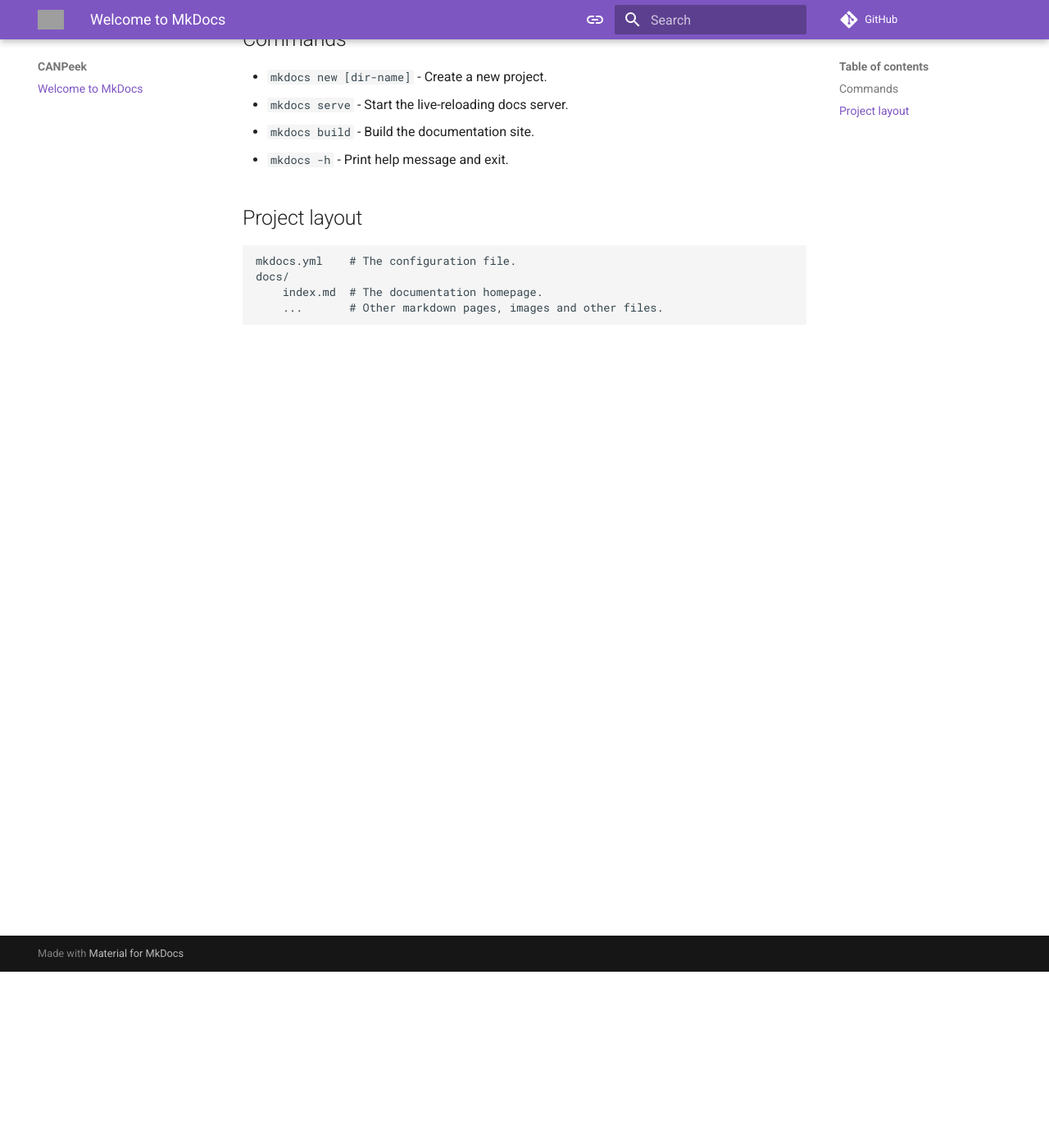
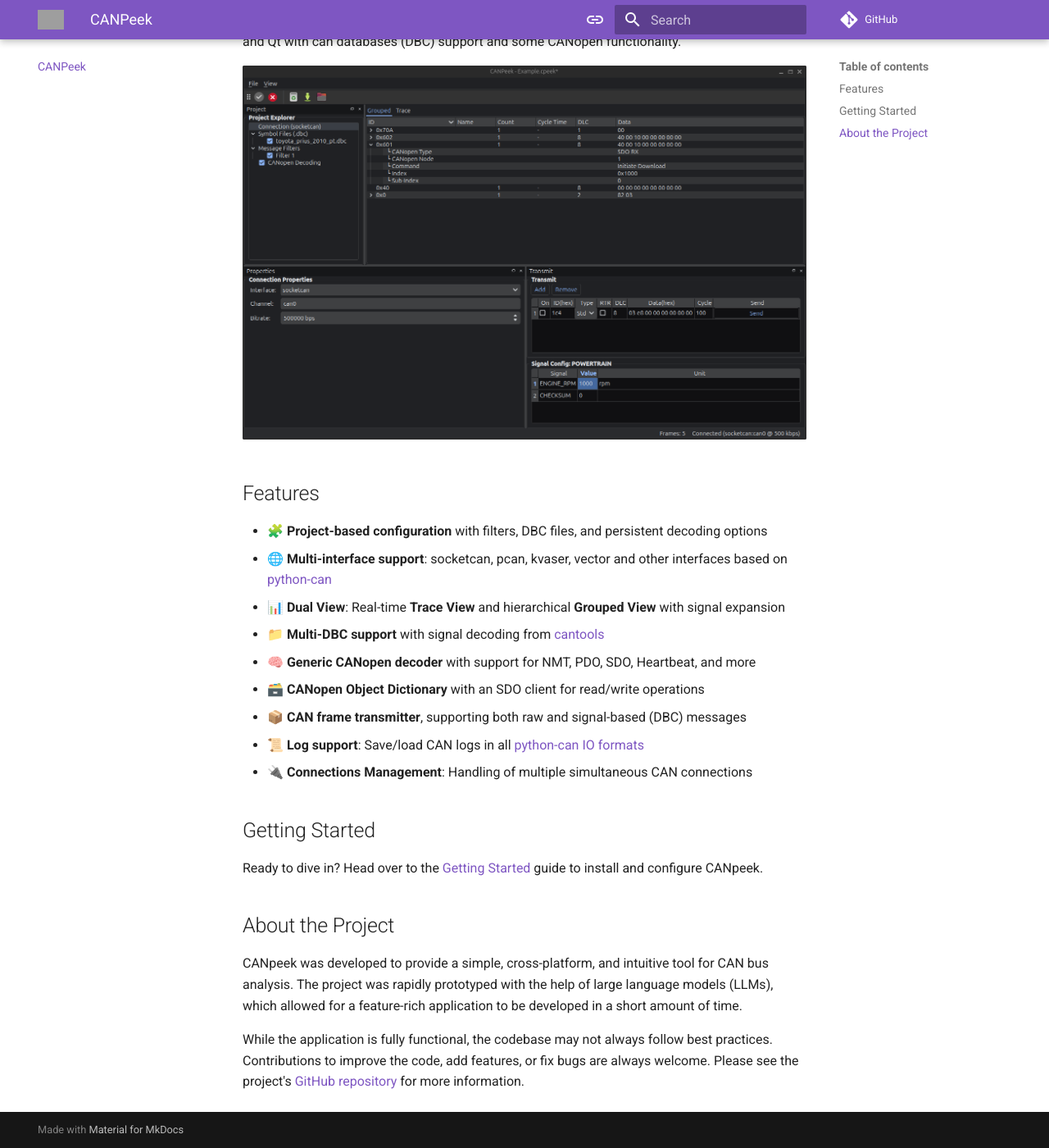
Before and after one commit to denis-jullien/CANPeek, an MkDocs documentation site: the page built from docs/index.md, in a window 1280 px wide and 1400 px high, scrolled down 215 px. Shown: the whole window at 82% size. Built offline with MkDocs 1.6.1 and Material for MkDocs 9.7.7, drawn with Linux system fonts in a browser that asks for light colours; comment, search, counter and statistics services are not loaded; some of the changed text lies outside the part shown; grey boxes are pictures that could not be loaded.

Commit message:
add ai generated docs

```diff
--- a/docs/index.md
+++ b/docs/index.md
@@ -1,17 +1,27 @@
-# Welcome to MkDocs
+# CANpeek
 
-For full documentation visit [mkdocs.org](https://www.mkdocs.org).
+**CANpeek** is a graphical CAN bus observer and analyzer for Linux and Windows based on Python and Qt with can databases (DBC) support and some CANopen functionality.
 
-## Commands
+![screenshot](https://raw.githubusercontent.com/denis-jullien/CANPeek/refs/heads/master/screenshot.png)
 
-* `mkdocs new [dir-name]` - Create a new project.
-* `mkdocs serve` - Start the live-reloading docs server.
-* `mkdocs build` - Build the documentation site.
-* `mkdocs -h` - Print help message and exit.
+## Features
 
-## Project layout
+- 🧩 **Project-based configuration** with filters, DBC files, and persistent decoding options
+- 🌐 **Multi-interface support**: socketcan, pcan, kvaser, vector and other interfaces based on [python-can](https://python-can.readthedocs.io/en/stable/configuration.html#interface-names)
+- 📊 **Dual View**: Real-time **Trace View** and hierarchical **Grouped View** with signal expansion
+- 📁 **Multi-DBC support** with signal decoding from [cantools](https://github.com/cantools/cantools)
+- 🧠 **Generic CANopen decoder** with support for NMT, PDO, SDO, Heartbeat, and more
+- 🗃️ **CANopen Object Dictionary** with an SDO client for read/write operations
+- 📦 **CAN frame transmitter**, supporting both raw and signal-based (DBC) messages
+- 📜 **Log support**: Save/load CAN logs in all [python-can IO formats](https://python-can.readthedocs.io/en/stable/file_io.html)
+- 🔌 **Connections Management**: Handling of multiple simultaneous CAN connections
 
-    mkdocs.yml    # The configuration file.
-    docs/
-        index.md  # The documentation homepage.
-        ...       # Other markdown pages, images and other files.
+## Getting Started
+
+Ready to dive in? Head over to the [Getting Started](user_guide/getting_started.md) guide to install and configure CANpeek.
+
+## About the Project
+
+CANpeek was developed to provide a simple, cross-platform, and intuitive tool for CAN bus analysis. The project was rapidly prototyped with the help of large language models (LLMs), which allowed for a feature-rich application to be developed in a short amount of time.
+
+While the application is fully functional, the codebase may not always follow best practices. Contributions to improve the code, add features, or fix bugs are always welcome. Please see the project's [GitHub repository](https://github.com/denis-jullien/CANPeek) for more information.
--- a/mkdocs.yml
+++ b/mkdocs.yml
@@ -10,6 +10,11 @@ theme:
   features:
     - search.suggest
     - search.highlight
+    - navigation.instant
+    - navigation.instant.prefetch
+    - navigation.tracking
+    - navigation.tabs
+    - navigation.indexes
   palette:
     # Palette toggle for automatic mode
     - media: "(prefers-color-scheme)"
@@ -32,3 +37,21 @@ theme:
       toggle:
         icon: material/toggle-switch-off-outline
         name: Switch to system preference
+
+nav:
+  - CANPeek: index.md
+  - CAN Interface Setup:
+    - interfaces/index.md
+    - SocketCAN: interfaces/socketcan.md
+    - PCAN: interfaces/pcan.md
+    - Kvaser: interfaces/kvaser.md
+    - Vector: interfaces/vector.md
+    - Other Interfaces: interfaces/other.md
+  - User Guide:
+    - Getting Started: user_guide/getting_started.md
+    - Main Window: user_guide/main_window.md
+    - Projects: user_guide/projects.md
+    - Filtering: user_guide/filtering.md
+    - Transmitting Frames: user_guide/transmitting.md
+    - CANopen: user_guide/canopen.md
+    - Logging: user_guide/logging.md
```
Also changed, not shown: docs/interfaces/index.md (added, +10 -0 lines), docs/interfaces/kvaser.md (added, +27 -0 lines), docs/interfaces/other.md (added, +20 -0 lines), docs/interfaces/pcan.md (added, +27 -0 lines), docs/interfaces/socketcan.md (added, +50 -0 lines), docs/interfaces/vector.md (added, +20 -0 lines), docs/user_guide/canopen.md (added, +27 -0 lines), docs/user_guide/filtering.md (added, +20 -0 lines), docs/user_guide/getting_started.md (added, +48 -0 lines), docs/user_guide/logging.md (added, +27 -0 lines), docs/user_guide/main_window.md (added, +30 -0 lines), docs/user_guide/projects.md (added, +29 -0 lines), docs/user_guide/transmitting.md (added, +33 -0 lines), 1 other file.
